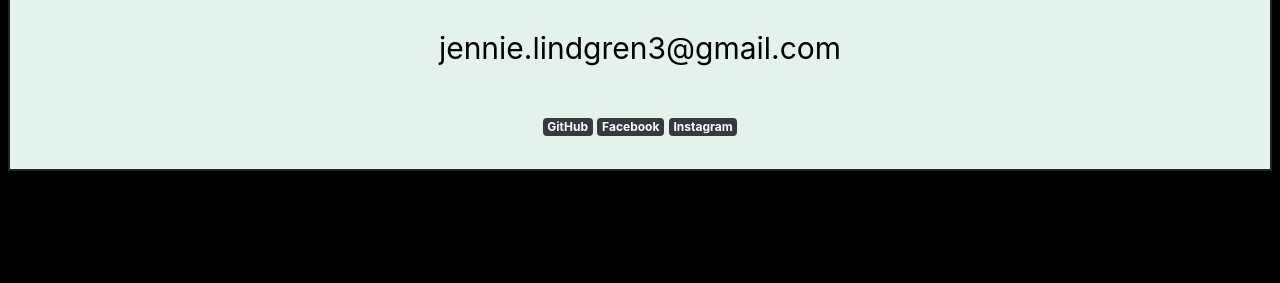
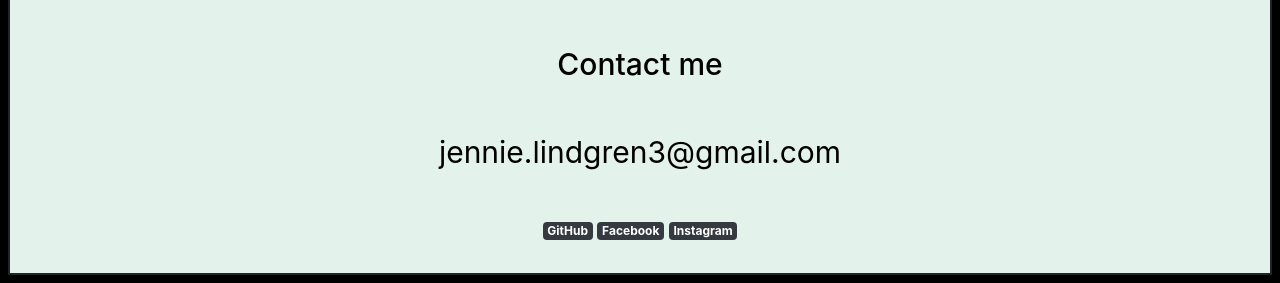
Before and after one commit to jennielindgrenjay/Portfolio, a plain HTML site: page index.html in a window 1280 px wide. Shown: the part 2254-2537 px from the top of the page. Before the commit the page ends 2433 px from the top, so only its background shows below. Drawn offline with nearby package versions, Linux system fonts and the light colour scheme.

Commit message:
Las few changes

```diff
--- a/index.html
+++ b/index.html
@@ -120,6 +120,7 @@
     <!-----------------------------------------------------------CONTACT ME---------------------------------------->
     <div id="contact_me" class="container-fluid py-3">
         <footer>
+            <h2>Contact me</h2>
             <div class="container-fluid text-center">
                 <p>jennie.lindgren3@gmail.com</p>
             </div>
--- a/style.css
+++ b/style.css
@@ -69,3 +69,10 @@ h5 {
     border: 2px;
     border: solid 2px;
 }
+
+h2 {
+    font-size: 30px;
+    padding: 30px;
+    color: #000;
+    text-align: center;
+}
```
